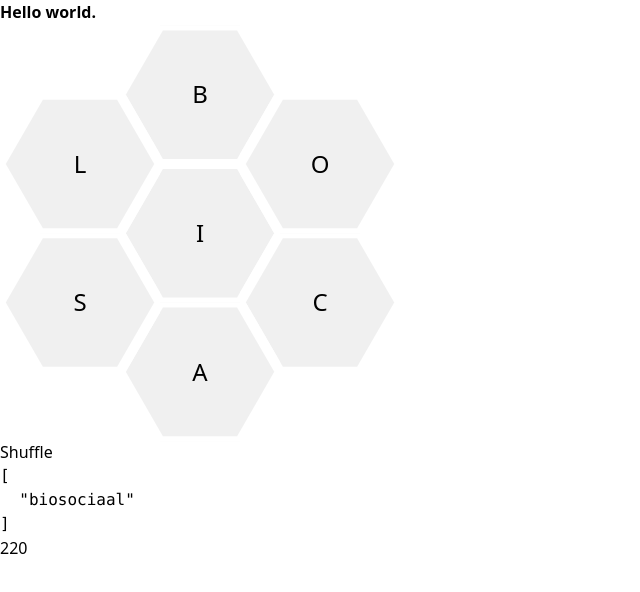
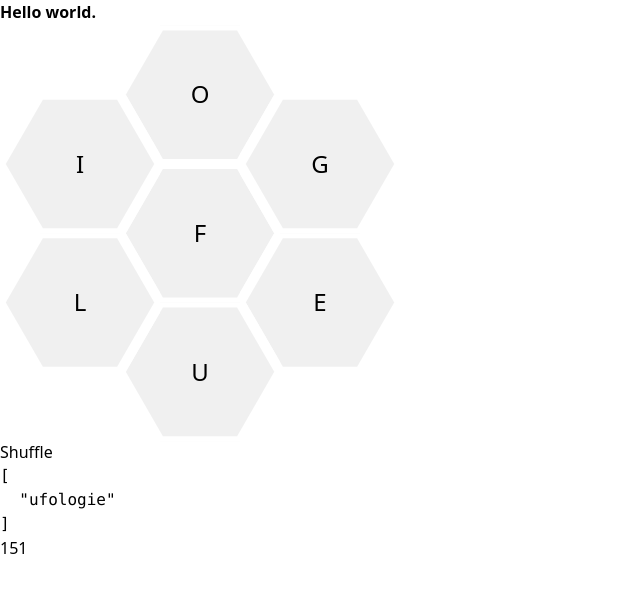
Before and after one commit to Coretteket/spellingsbij, a SvelteKit app: page / in a window 1280 px wide. Shown: the top 592 px of the page, without its empty margins (0-640 px from the left). Built offline with nearby package versions, Linux system fonts and the light colour scheme.

Commit message:
daily random

```diff
--- /dev/null
+++ b/src/lib/random.ts
@@ -0,0 +1,43 @@
+// https://stackoverflow.com/a/47593316
+
+export function createRandom() {
+  const seed = getSeed(new Date().toDateString())
+  return createRandomWithSeed(seed)
+}
+
+function getSeed(str: string) {
+  let h1 = 1779033703,
+    h2 = 3144134277,
+    h3 = 1013904242,
+    h4 = 2773480762
+  for (let i = 0, k; i < str.length; i++) {
+    k = str.charCodeAt(i)
+    h1 = h2 ^ Math.imul(h1 ^ k, 597399067)
+    h2 = h3 ^ Math.imul(h2 ^ k, 2869860233)
+    h3 = h4 ^ Math.imul(h3 ^ k, 951274213)
+    h4 = h1 ^ Math.imul(h4 ^ k, 2716044179)
+  }
+  h1 = Math.imul(h3 ^ (h1 >>> 18), 597399067)
+  h2 = Math.imul(h4 ^ (h2 >>> 22), 2869860233)
+  h3 = Math.imul(h1 ^ (h3 >>> 17), 951274213)
+  h4 = Math.imul(h2 ^ (h4 >>> 19), 2716044179)
+  ;(h1 ^= h2 ^ h3 ^ h4), (h2 ^= h1), (h3 ^= h1), (h4 ^= h1)
+  return [h1 >>> 0, h2 >>> 0, h3 >>> 0, h4 >>> 0] as const
+}
+
+function createRandomWithSeed(seed: ReturnType<typeof getSeed>) {
+  let [a, b, c, d] = seed
+  return function () {
+    a |= 0
+    b |= 0
+    c |= 0
+    d |= 0
+    const t = (((a + b) | 0) + d) | 0
+    d = (d + 1) | 0
+    a = b ^ (b >>> 9)
+    b = (c + (c << 3)) | 0
+    c = (c << 21) | (c >>> 11)
+    c = (c + t) | 0
+    return (t >>> 0) / 4294967296
+  }
+}
--- a/src/routes/+page.server.ts
+++ b/src/routes/+page.server.ts
@@ -1,6 +1,18 @@
+import { createRandom } from '$lib/random'
 import { shuffle } from '$lib/util'
-import combis from '../lib/combis.server'
-import words from '../lib/words.server'
+import combis from '../lib/server/combis'
+import words from '../lib/server/words'
+
+export const prerender = true
+
+export function load() {
+  const random = createRandom()
+  const combi = combis[Math.floor(random() * combis.length)]
+  const [letter, answers, maxScore] = [...combi]
+    .map((l) => [l, ...getValues(combi, l, words)] as const)
+    .sort(([, , a], [, , b]) => Math.abs(a - 200) - Math.abs(b - 200))[0]
+  return { letters: shuffle(combi.split('')), letter, maxScore, answers }
+}
 
 function getValues(combi: string, letter: string, words: string[]) {
   const answers = words.filter(
@@ -16,13 +28,3 @@ function getValues(combi: string, letter: string, words: string[]) {
 
   return [answers, maxScore] as const
 }
-
-export function load() {
-  const combi = combis[Math.floor(Math.random() * combis.length)]
-  const [letter, answers, maxScore] = [...combi]
-    .map((l) => [l, ...getValues(combi, l, words)] as const)
-    .sort(([, , a], [, , b]) => Math.abs(a - 200) - Math.abs(b - 200))[0]
-  return { letters: shuffle(combi.split('')), letter, maxScore, answers }
-}
-
-export const prerender = true
--- a/src/routes/+page.svelte
+++ b/src/routes/+page.svelte
@@ -1,8 +1,9 @@
 <script lang="ts">
   import '../app.css'
 
+  import Hive from './hive.svelte'
+
   import { shuffle } from '$lib/util'
-  import Hive from './hive.svelte'
 
   let { data } = $props()
 
```
Also changed, not shown: src/lib/server/combis.ts (renamed from src/lib/combis.server.ts), src/lib/server/words.ts (renamed from src/lib/words.server.ts).
